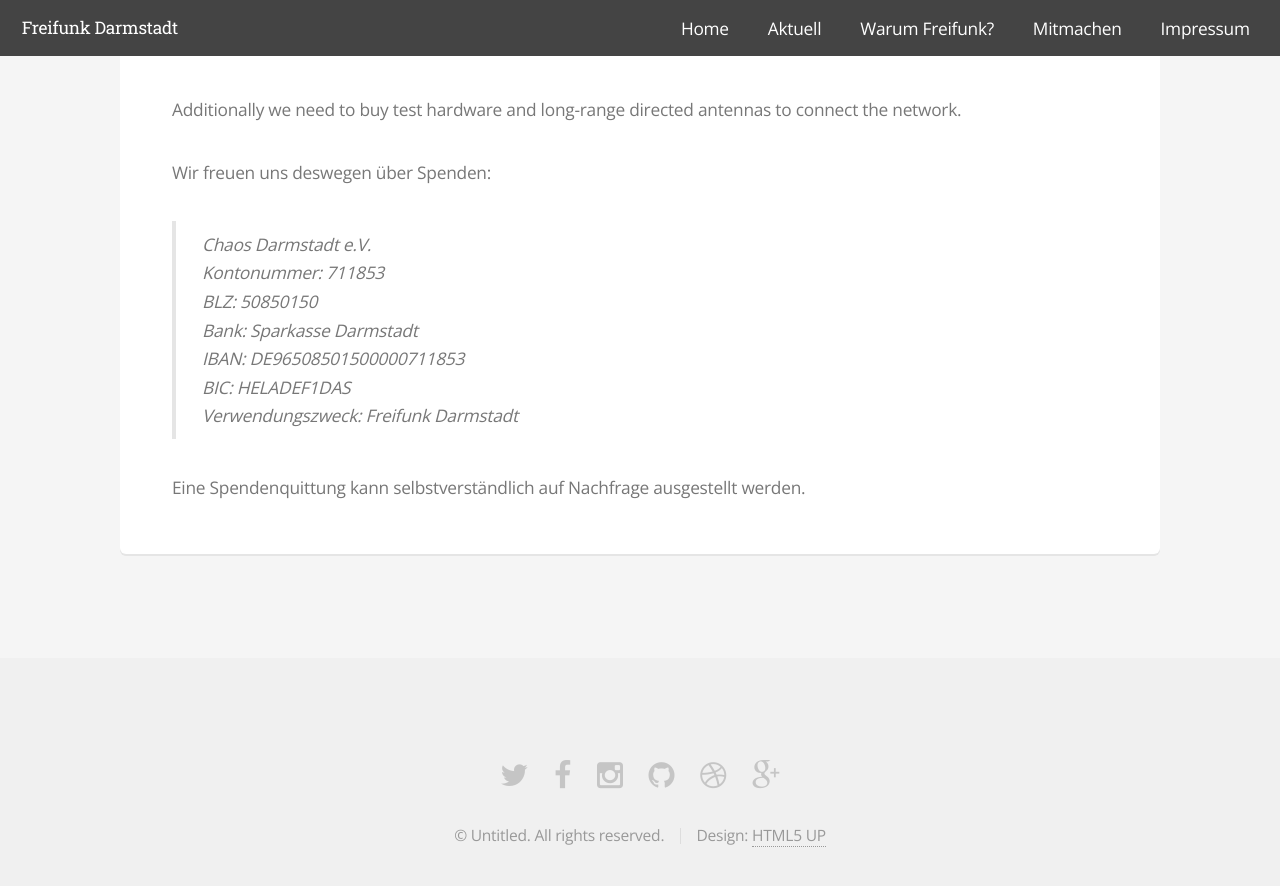
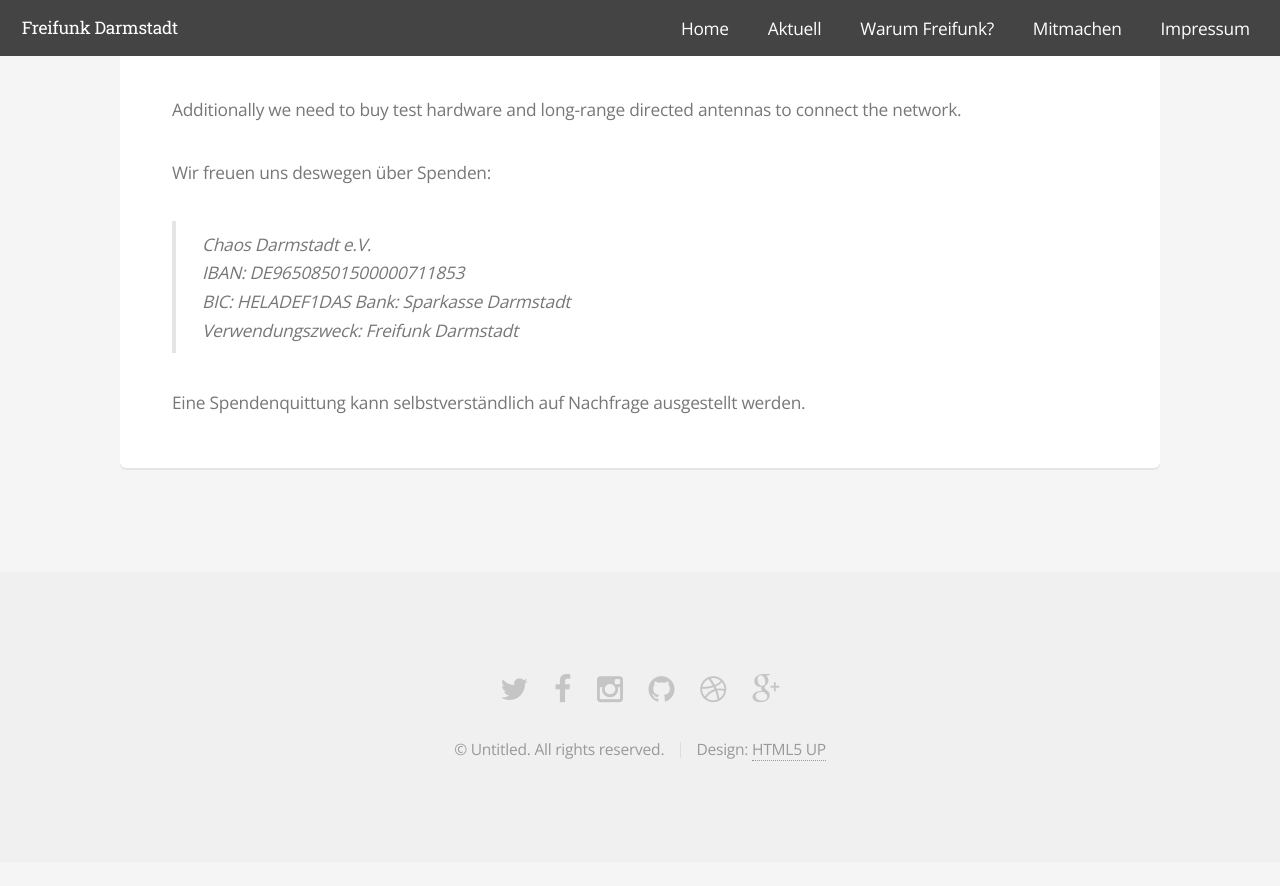
Before and after one commit to mdrenger/darmstadt.freifunk.net, a Jekyll site: the page built from pages/impressum.md, in a window 1280 px wide and 900 px high, scrolled down 776 px. Shown: the top 886 px of the window. Built offline with Jekyll 4.4.1, drawn with Linux system fonts in a browser that asks for light colours; after the commit the page ends 1638 px from its top, so only the background shows below that.

Commit message:
removed useless bank account info lines

```diff
--- a/pages/impressum.md
+++ b/pages/impressum.md
@@ -29,11 +29,9 @@ Monthly we have following expenses:
 Wir freuen uns deswegen über Spenden:
 
 > Chaos Darmstadt e.V.
-> Kontonummer: 711853
-> BLZ: 50850150
-> Bank: Sparkasse Darmstadt
 > IBAN: DE96508501500000711853
 > BIC: HELADEF1DAS
+> Bank: Sparkasse Darmstadt
 > Verwendungszweck: Freifunk Darmstadt
 
 Eine Spendenquittung kann selbstverständlich auf Nachfrage ausgestellt werden.
```
